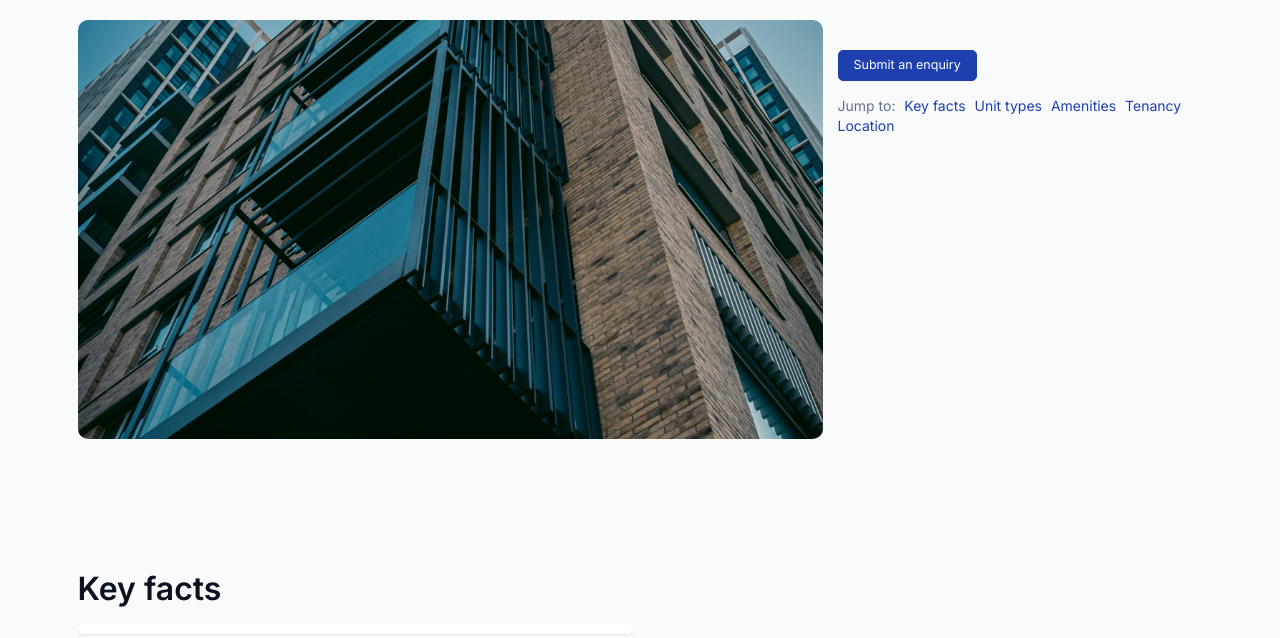
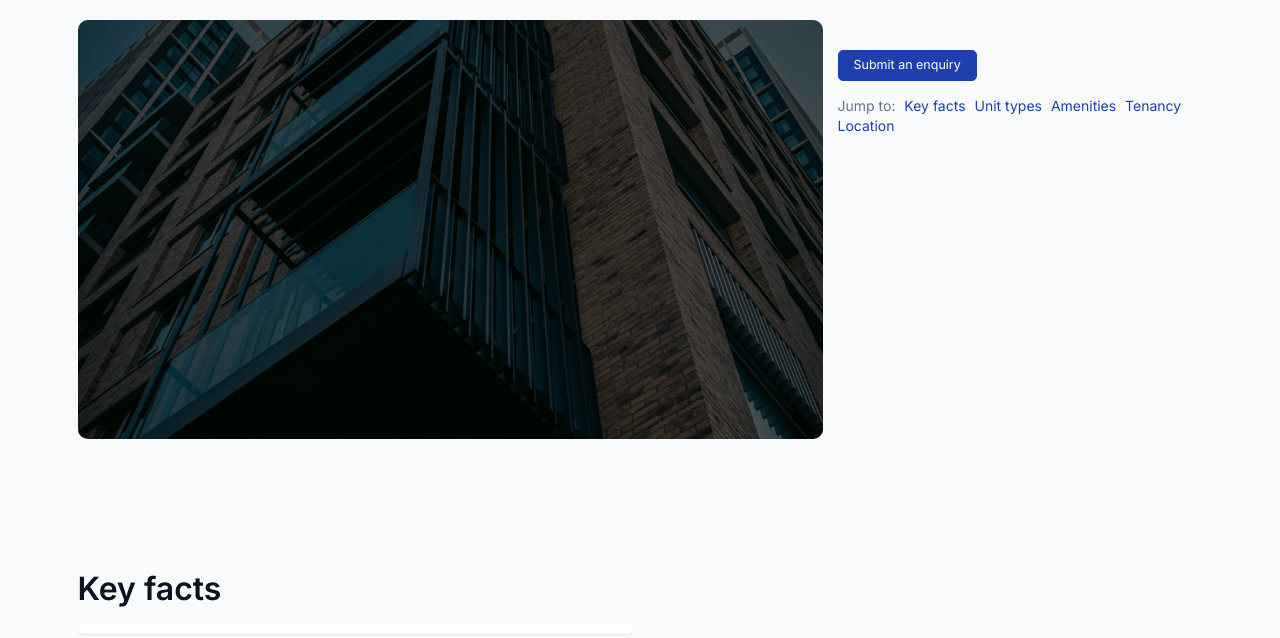
Before and after one commit to creatvie-introvert/btr-directory-mvp, a Django app: template developments/templates/developments/development_detail.html in a window 1280 px wide. Shown: the part 101-739 px from the top of the page. Run offline with Django 5.2, Linux system fonts and the light colour scheme; the template is opened without the code that fills it, so the values that code supplies are empty; some libraries are stand-ins or nearby versions.

Commit message:
feat(developmets): add dark overlay to placeholder images

```diff
--- a/core/static/core/css/styles.css
+++ b/core/static/core/css/styles.css
@@ -289,6 +289,11 @@ button[aria-expanded="true"] .filter-chevron {
     overflow: hidden;
 }
 
+.img-overlay-bg {
+    position: absolute;
+    background: linear-gradient( to top, rgba(0, 0, 0, 0.6), rgba(0, 0, 0, 0.6));
+}
+
 
 /* Tablet */
 @media (min-width: 768px) {
--- a/developments/templates/developments/development_detail.html
+++ b/developments/templates/developments/development_detail.html
@@ -37,6 +37,8 @@
                             <img id="main-development-image" src="{{ main_image.url }}" class="img-fluid rounded-4 w-100 h-100 object-fit-cover" alt="{{ main_image_alt }}">
                         {% else %}
                             <img src="{% static 'core/images/placeholders/development-placeholder.webp' %}" alt="Modern apartment building exterior" class="img-fluid rounded-4 w-100 h-100 object-fit-cover">
+
+                            <div class="img-overlay-bg rounded-4" aria-hidden="true"></div>
                         {% endif %}
                     </div>
                 </div>
--- a/developments/templates/developments/partials/development_card.html
+++ b/developments/templates/developments/partials/development_card.html
@@ -8,6 +8,8 @@
                 <img src="{{ dev.cover_image.url}}" class="w-100 h-100 object-fit-cover dev-card-img" alt="{{ dev.cover_image_alt|default:dev.name }}">
             {% else %}
                 <img src="{% static 'core/images/placeholders/development-placeholder.webp' %}" alt="Modern apartment building exterior" class="w-100 h-100 object-fit-cover dev-card-img">
+
+                <div class="img-overlay-bg" aria-hidden="true"></div>
 
                 <div class="card-img-overlay d-flex justify-content-center align-items-center">
                     <h5 class="card-title text-light">Image coming soon</h5>
```
